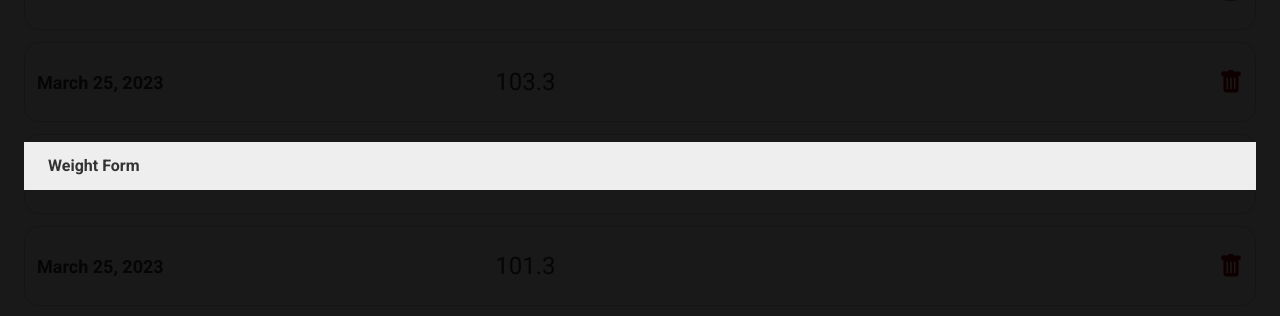
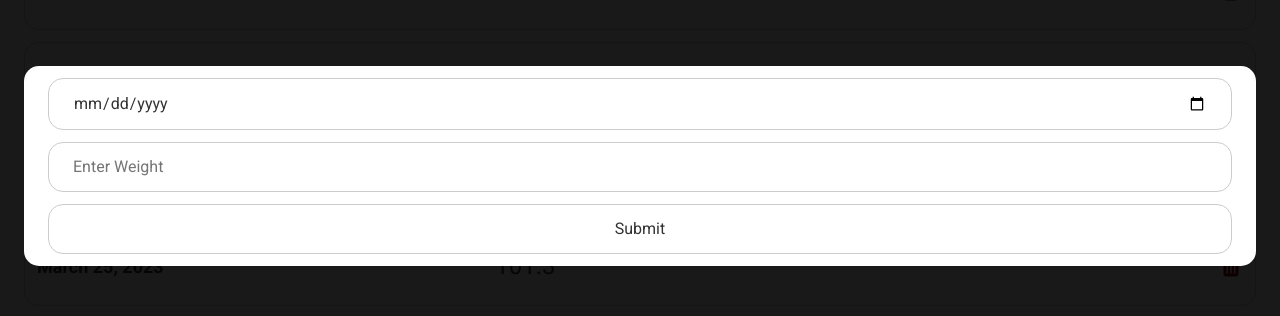
Before and after one commit to yazeedmomani/body-tracker_web, a React (Create React App) app: page / in a window 1280 px wide. Both pictures are taken after a click on the button 640 px from the left and 132 px from the top of the page. Shown: the part 234-550 px from the top of the page. Built offline with nearby package versions, Linux system fonts and the light colour scheme; a web font is replaced by a local one.

Commit message:
create weight form

```diff
--- a/src/components/weight-form/weight-form.jsx
+++ b/src/components/weight-form/weight-form.jsx
@@ -1,5 +1,43 @@
+import { useState } from "react";
 import styles from "./weight-form.module.scss";
 
 export default function WeightForm() {
-  return <h1>Weight Form</h1>;
+  const [date, setDate] = useState();
+  const [weight, setWeight] = useState();
+
+  function handleSubmit(e) {
+    e.preventDefault();
+
+    if (!date || !weight) return;
+
+    const newDate = new Date(date);
+    const dateString = newDate.toString();
+
+    console.log(dateString, +weight);
+  }
+
+  return (
+    <form
+      onSubmit={handleSubmit}
+      className={styles.form}>
+      <input
+        className={styles.form_input}
+        type="date"
+        value={date}
+        onChange={(e) => setDate(e.target.value)}
+      />
+      <input
+        className={styles.form_input}
+        type="number"
+        placeholder="Enter Weight"
+        value={weight}
+        onChange={(e) => setWeight(e.target.value)}
+      />
+      <button
+        type="submit"
+        className={styles.form_btn}>
+        Submit
+      </button>
+    </form>
+  );
 }
--- a/src/components/weight-form/weight-form.module.scss
+++ b/src/components/weight-form/weight-form.module.scss
@@ -0,0 +1,22 @@
+.form {
+  display: flex;
+  flex-direction: column;
+
+  &_input,
+  &_btn {
+    padding: 1.2rem 2.4rem;
+    color: #333;
+    background-color: transparent;
+    border: 1px solid #ccc;
+    border-radius: 1.5rem;
+    margin-bottom: 1.2rem;
+  }
+
+  &_btn {
+    margin: 0;
+
+    &:hover {
+      background-color: #eee;
+    }
+  }
+}
--- a/src/layouts/modal/modal.module.scss
+++ b/src/layouts/modal/modal.module.scss
@@ -12,8 +12,9 @@
   z-index: 1;
 
   &_card {
-    background-color: #eee;
+    background-color: #fff;
     width: 100%;
     padding: 1.2rem 2.4rem;
+    border-radius: 1.5rem;
   }
 }
```
